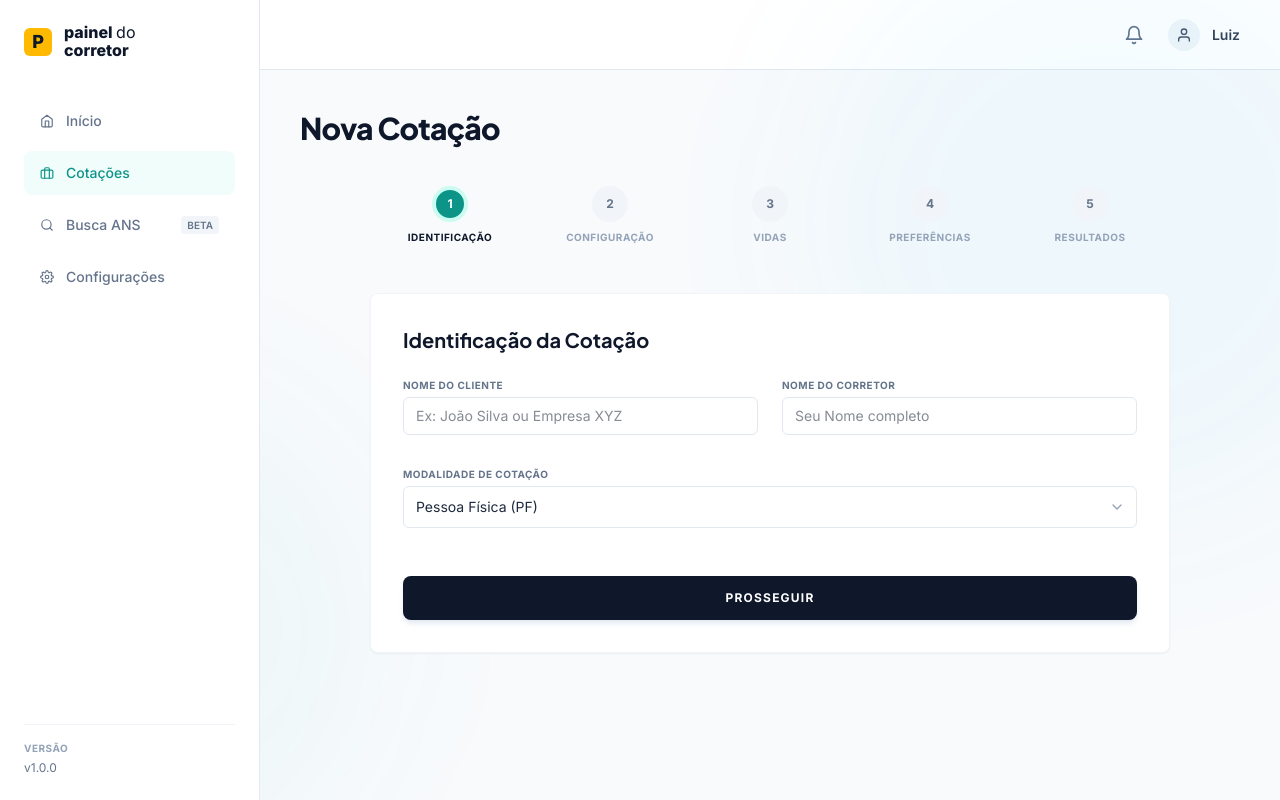
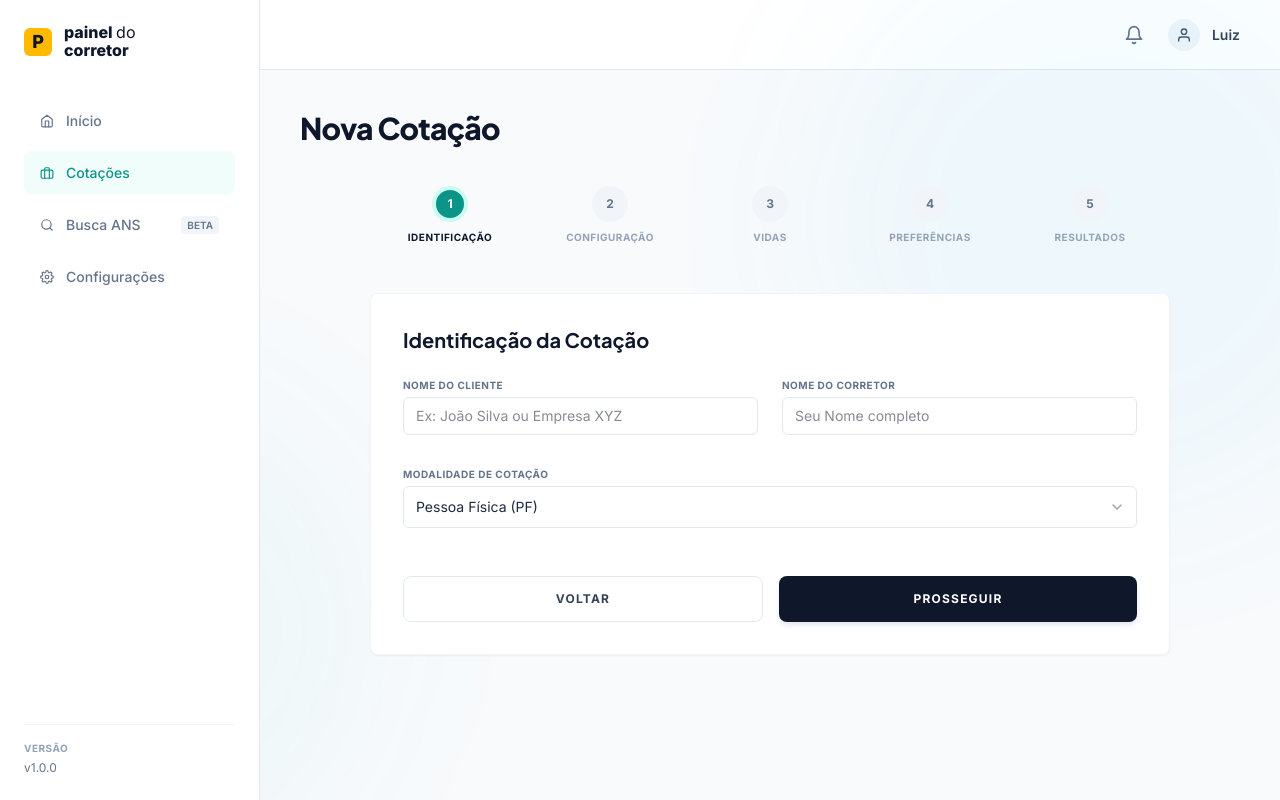
Before and after one commit to EdDevFront/painel-corretor, a Next.js app: page /cotacoes/criar in a window 1280 px wide. Built offline with nearby package versions, Linux system fonts and the light colour scheme.

Commit message:
feat(quotation): add Voltar button to Step 1 in quotation wizard

```diff
--- a/src/app/cotacoes/criar/page.tsx
+++ b/src/app/cotacoes/criar/page.tsx
@@ -63,6 +63,7 @@ function CriarCotacaoContent() {
           initialBroker={quotation?.brokerName}
           initialMode={quotation?.mode}
           onSubmit={startNewQuotation}
+          onBack={handleBackToDashboard}
         />
       )}
 
--- a/src/domains/quotation/components/QuotationIdentification.tsx
+++ b/src/domains/quotation/components/QuotationIdentification.tsx
@@ -7,6 +7,7 @@ import { Button } from "../../shared/components/ui/Button";
 
 interface IdentificationProps {
   onSubmit: (clientName: string, brokerName: string, mode: QuotationMode) => void;
+  onBack: () => void;
   initialClient?: string;
   initialBroker?: string;
   initialMode?: QuotationMode;
@@ -20,6 +21,7 @@ interface FormInputs {
 
 export function QuotationIdentification({
   onSubmit,
+  onBack,
   initialClient = "",
   initialBroker = "",
   initialMode = "PF",
@@ -77,9 +79,14 @@ export function QuotationIdentification({
         </Select>
       </div>
 
-      <Button type="submit" size="lg" className="w-full">
-        Prosseguir
-      </Button>
+      <div className="flex gap-4 mt-6">
+        <Button type="button" variant="secondary" size="lg" className="flex-1" onClick={onBack}>
+          Voltar
+        </Button>
+        <Button type="submit" size="lg" className="flex-1">
+          Prosseguir
+        </Button>
+      </div>
     </form>
   );
 }
```
